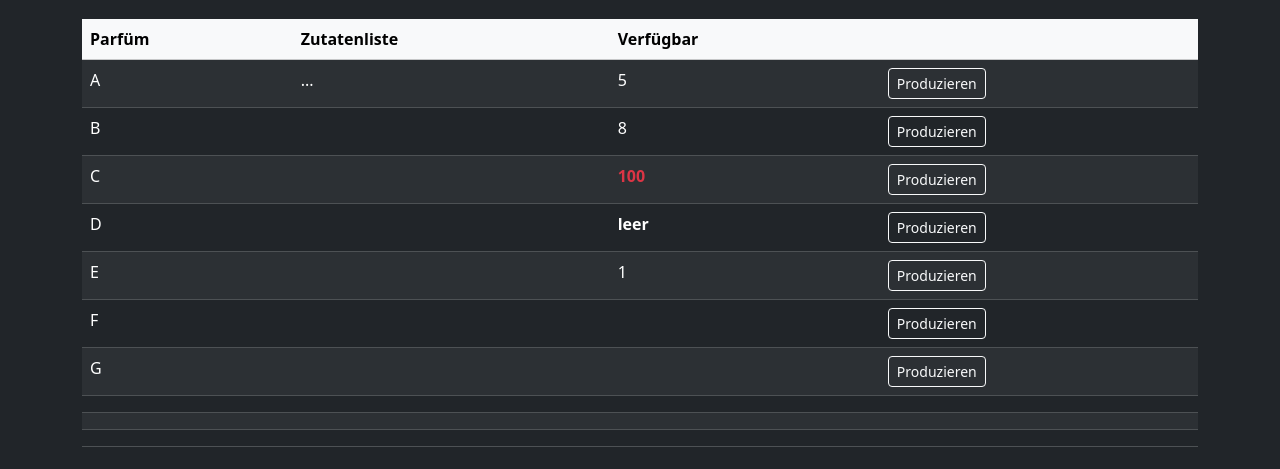
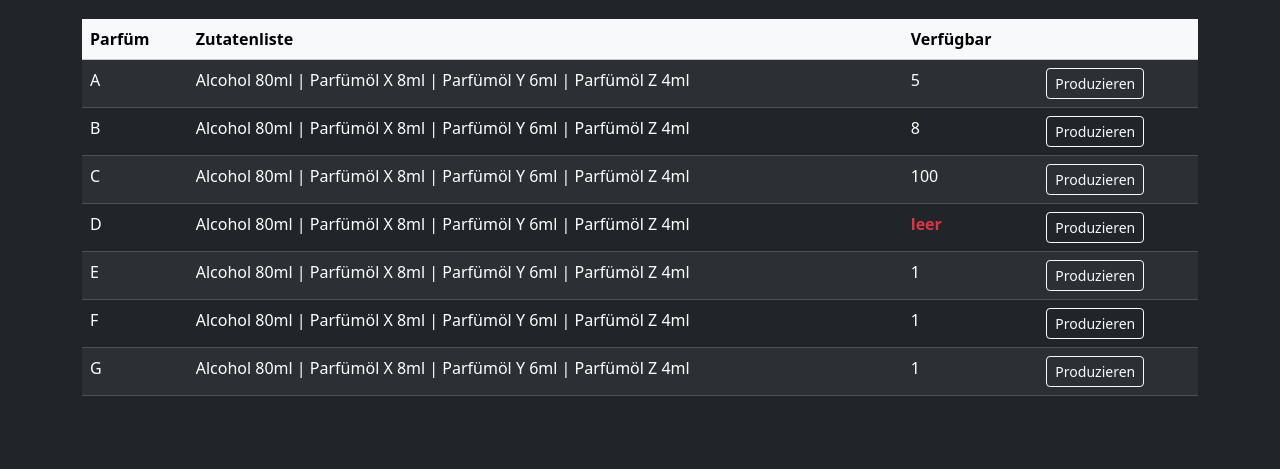
Before and after one commit to notmike2/scentura_production, a plain HTML site: page production.html in a window 1280 px wide. Shown: the part 117-586 px from the top of the page. Drawn offline with nearby package versions, Linux system fonts and the light colour scheme.

Commit message:
chore: Update sample data

```diff
--- a/production.html
+++ b/production.html
@@ -30,63 +30,45 @@
                     <tbody>
                         <tr>
                             <td>A</td>
-                            <td>...</td>
+                            <td>Alcohol 80ml | Parfümöl X 8ml | Parfümöl Y 6ml | Parfümöl Z 4ml</td>
                             <td>5</td>
                             <td><button class="btn btn-outline-light btn-sm">Produzieren</button></td>
                         </tr>
                         <tr>
                             <td>B</td>
-                            <td></td>
+                            <td>Alcohol 80ml | Parfümöl X 8ml | Parfümöl Y 6ml | Parfümöl Z 4ml</td>
                             <td>8</td>
                             <td><button class="btn btn-outline-light btn-sm">Produzieren</button></td>
                         </tr>
                         <tr>
                             <td>C</td>
-                            <td></td>
-                            <td class="text-danger fw-bold">100</td>
+                            <td>Alcohol 80ml | Parfümöl X 8ml | Parfümöl Y 6ml | Parfümöl Z 4ml</td>
+                            <td>100</td>
                             <td><button class="btn btn-outline-light btn-sm">Produzieren</button></td>
                         </tr>
                         <tr class="text-danger">
                             <td>D</td>
-                            <td></td>
-                            <td class="fw-bold">leer</td>
+                            <td>Alcohol 80ml | Parfümöl X 8ml | Parfümöl Y 6ml | Parfümöl Z 4ml</td>
+                            <td class="text-danger fw-bold">leer</td>
                             <td><button class="btn btn-outline-light btn-sm">Produzieren</button></td>
                         </tr>
                         <tr>
                             <td>E</td>
-                            <td></td>
+                            <td>Alcohol 80ml | Parfümöl X 8ml | Parfümöl Y 6ml | Parfümöl Z 4ml</td>
                             <td>1</td>
                             <td><button class="btn btn-outline-light btn-sm">Produzieren</button></td>
                         </tr>
                         <tr>
                             <td>F</td>
-                            <td></td>
-                            <td></td>
+                            <td>Alcohol 80ml | Parfümöl X 8ml | Parfümöl Y 6ml | Parfümöl Z 4ml</td>
+                            <td>1</td>
                             <td><button class="btn btn-outline-light btn-sm">Produzieren</button></td>
                         </tr>
                         <tr>
                             <td>G</td>
-                            <td></td>
-                            <td></td>
+                            <td>Alcohol 80ml | Parfümöl X 8ml | Parfümöl Y 6ml | Parfümöl Z 4ml</td>
+                            <td>1</td>
                             <td><button class="btn btn-outline-light btn-sm">Produzieren</button></td>
-                        </tr>
-                        <tr>
-                            <td></td>
-                            <td></td>
-                            <td></td>
-                            <td></td>
-                        </tr>
-                        <tr>
-                            <td></td>
-                            <td></td>
-                            <td></td>
-                            <td></td>
-                        </tr>
-                        <tr>
-                            <td></td>
-                            <td></td>
-                            <td></td>
-                            <td></td>
                         </tr>
                     </tbody>
                 </table>
```
